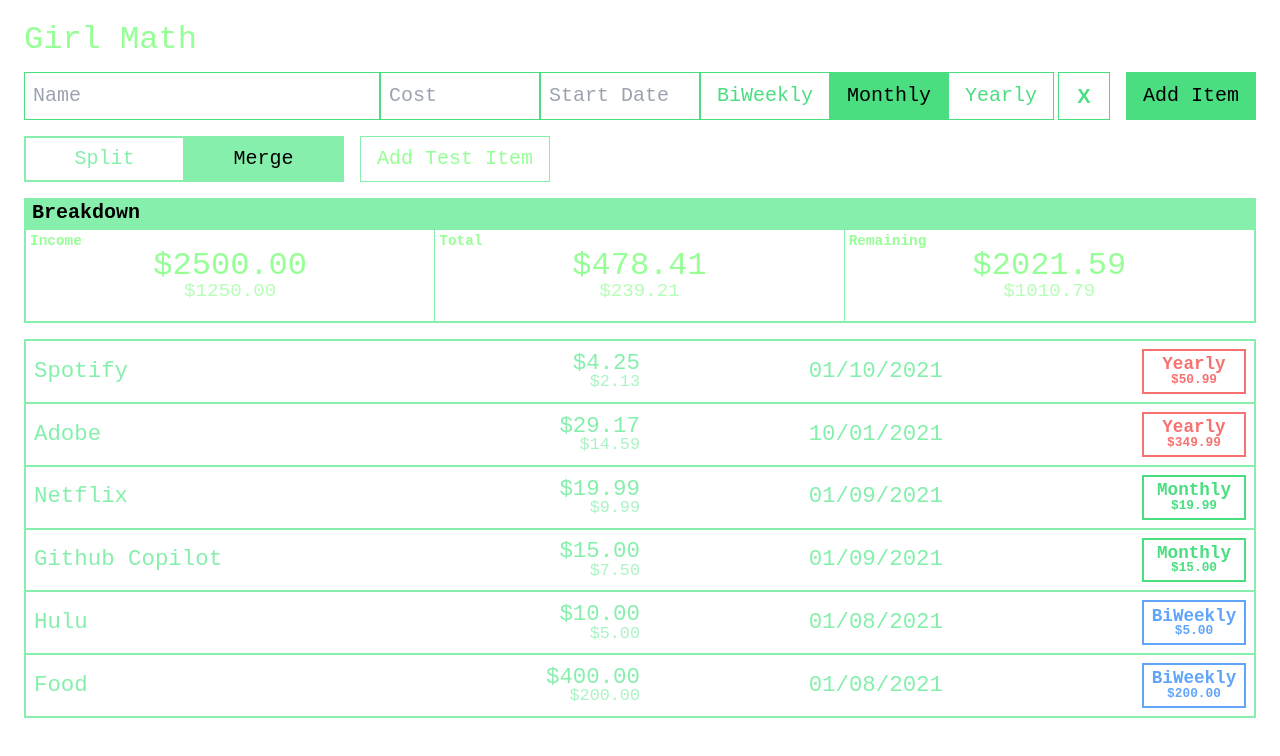
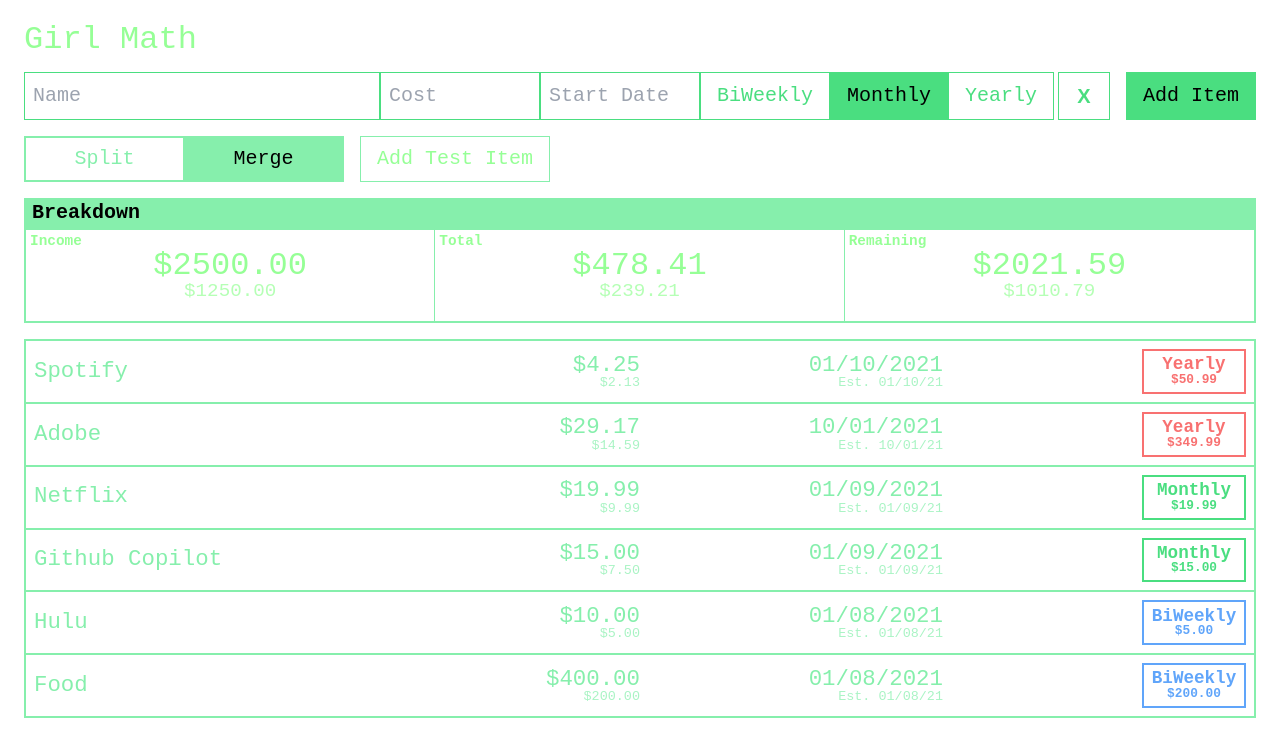
Before and after one commit to MikeFred001/budget-calculator, a Next.js app: page / in a window 1280 px wide. Shown: the top 756 px of the page. Built offline with nearby package versions, Linux system fonts and the light colour scheme.

Commit message:
Improved some component structure and styling. This will now be the commit preceding the switch from string-numbers to actual number (float) values.

```diff
--- a/app/components/BudgetItem.tsx
+++ b/app/components/BudgetItem.tsx
@@ -1,6 +1,8 @@
 import Typography from "./common/Typography";
+import CostInfo from "./common/CostInfo";
+import DateInfo from "./common/DateInfo";
 import Chip from "./common/Chip";
-import CostInfo from "./common/CostInfo";
+
 import useAppStore from "../store/appStore";
 
 export default function BudgetItem({ item, className }: IBudgetItemProps) {
@@ -16,7 +18,7 @@
     >
       <Typography>{capitalize(item.name)}</Typography>
       <CostInfo amount={calculateMonthly(item.cost)} />
-      <Typography className="justify-self-end">{item.startDate}</Typography>
+      <DateInfo startDate={item.startDate} />
       <Chip
         freq={item.freq}
         cost={item.cost}
--- a/app/components/common/CostInfo.tsx
+++ b/app/components/common/CostInfo.tsx
@@ -6,7 +6,7 @@
       className={`COST-INFO flex flex-col items-end leading-none ${className}`}
     >
       <Typography currency>{amount}</Typography>
-      <Typography className="opacity-70 text-[.75em]" currency>
+      <Typography className="opacity-70 text-[.6em]" currency>
         {(Number(amount) / 2).toFixed(2)}
       </Typography>
     </div>
--- /dev/null
+++ b/app/components/common/DateInfo.tsx
@@ -0,0 +1,26 @@
+import Typography from "./Typography";
+
+export default function DateInfo({
+  startDate,
+  className = "",
+}: IDateInfoProps) {
+  return (
+    <div
+      className={`DATE-INFO flex flex-col items-end leading-none ${className}`}
+    >
+      <Typography>{startDate}</Typography>
+      <Typography className="opacity-70 text-[.6em]">
+        {shortenYear(startDate)}
+      </Typography>
+    </div>
+  );
+
+  function shortenYear(date: string): string {
+    return `Est. ${date.slice(0, 6)}${date.slice(-2)}`;
+  }
+}
+
+interface IDateInfoProps {
+  startDate: string;
+  className?: string;
+}
```
